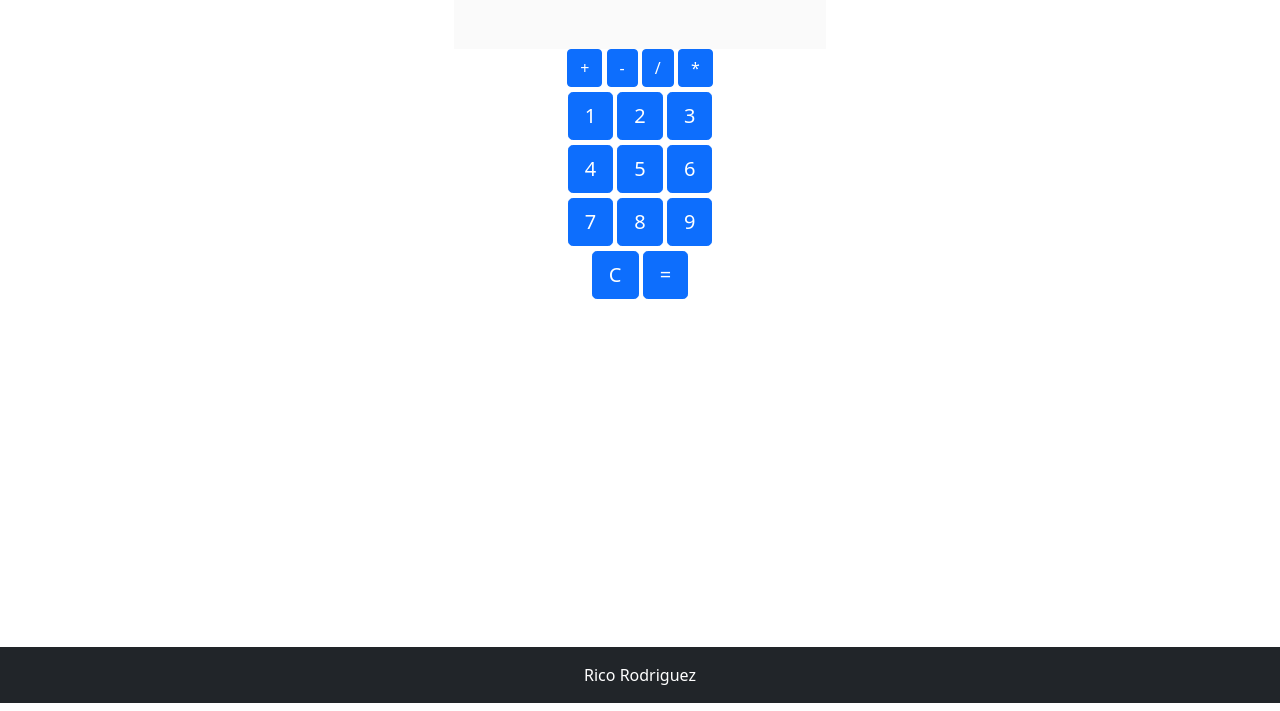
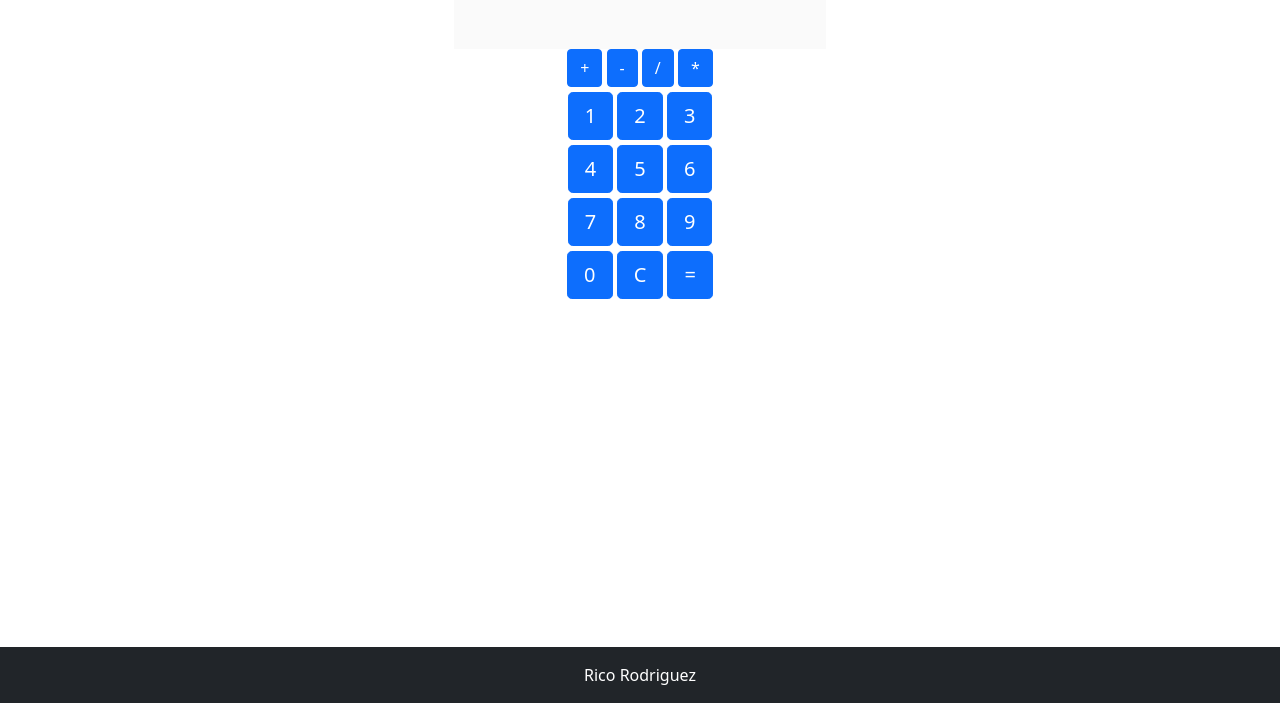
Before and after one commit to rico-rodriguez/calculator, a plain HTML site: page index.html in a window 1280 px wide. Shown: the part 89-800 px from the top of the page. Drawn offline with nearby package versions, Linux system fonts and the light colour scheme.

Commit message:
Adding '0' button

```diff
--- a/index.html
+++ b/index.html
@@ -43,6 +43,7 @@
 </div>
 
 <div class="clearEquals">
+    <input class="0 btn btn-lg btn-primary" type="button" value="0"></button>
     <input class="clear btn btn-lg btn-primary erase" type="button" value="C"></button>
     <input class="equals btn btn-lg btn-primary erase" id="equal" type="button" value="="></button>
 
```
